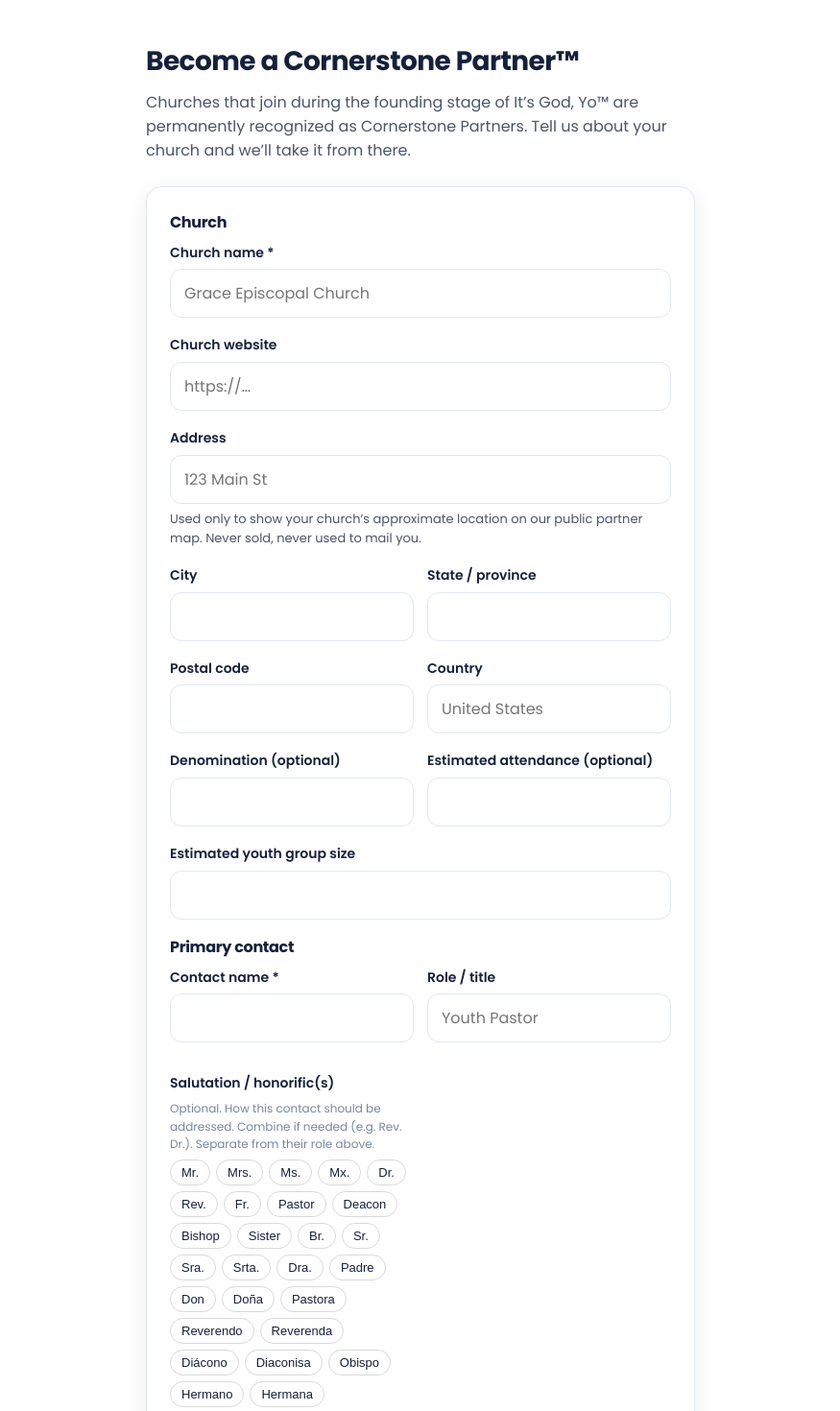
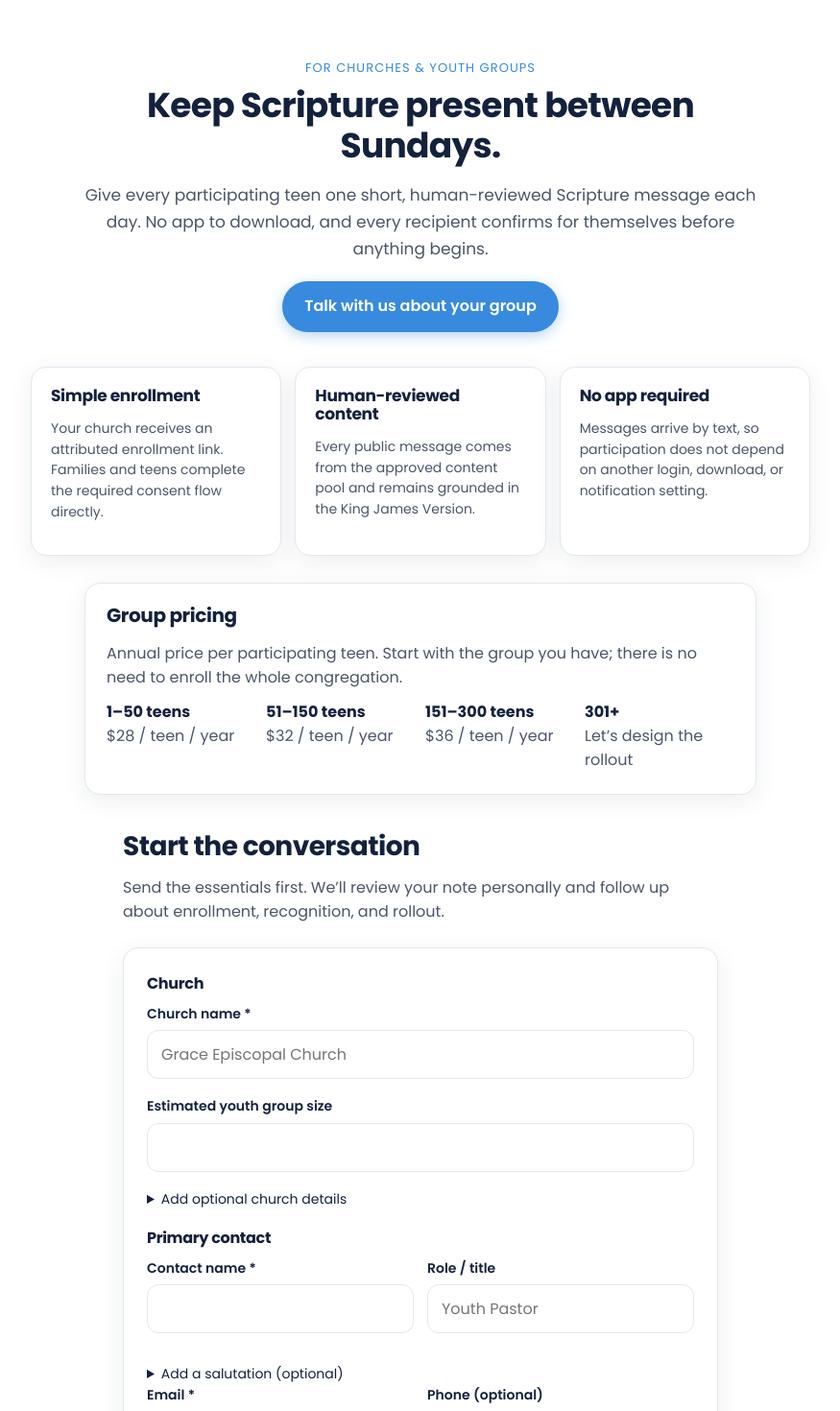
Before and after one commit to iaindeckard/its-god-yo, a Next.js app: page /cornerstone in a window 1280 px wide. Shown: the top 1470 px of the page at 96% size, without its empty margins (202-1077 px from the left). Built offline with nearby package versions, Linux system fonts and the light colour scheme.

Commit message:
Improve IGY conversion foundations

```diff
--- a/app/cornerstone/ApplicationForm.tsx
+++ b/app/cornerstone/ApplicationForm.tsx
@@ -79,11 +79,45 @@
   }
 
   return (
-    <main style={{ maxWidth: 620, margin: "0 auto", padding: "48px 24px" }}>
-      <h1 style={{ fontSize: 28, marginBottom: 8 }}>Become a Cornerstone Partner&trade;</h1>
+    <main style={{ maxWidth: 860, margin: "0 auto", padding: "48px 24px" }}>
+      <div style={{ maxWidth: 700, margin: "0 auto 36px", textAlign: "center" }}>
+        <p className="strong" style={{ color: "var(--igy-blue)", letterSpacing: ".08em", fontSize: 13, marginBottom: 8 }}>FOR CHURCHES &amp; YOUTH GROUPS</p>
+        <h1 style={{ fontSize: 36, lineHeight: 1.15, marginBottom: 12 }}>Keep Scripture present between Sundays.</h1>
+        <p className="muted" style={{ fontSize: 17, lineHeight: 1.65, marginBottom: 20 }}>
+          Give every participating teen one short, human-reviewed Scripture message each day. No app to download,
+          and every recipient confirms for themselves before anything begins.
+        </p>
+        <a className="btn btn-primary" href="#apply">Talk with us about your group</a>
+      </div>
+
+      <div style={{ display: "grid", gridTemplateColumns: "repeat(auto-fit, minmax(210px, 1fr))", gap: 14, marginBottom: 28 }}>
+        {[
+          ["Simple enrollment", "Your church receives an attributed enrollment link. Families and teens complete the required consent flow directly."],
+          ["Human-reviewed content", "Every public message comes from the approved content pool and remains grounded in the King James Version."],
+          ["No app required", "Messages arrive by text, so participation does not depend on another login, download, or notification setting."],
+        ].map(([title, body]) => (
+          <div className="card" key={title} style={{ padding: 20 }}>
+            <h2 style={{ fontSize: 17, marginBottom: 8 }}>{title}</h2>
+            <p className="muted" style={{ fontSize: 14, lineHeight: 1.55 }}>{body}</p>
+          </div>
+        ))}
+      </div>
+
+      <div className="card" style={{ maxWidth: 700, margin: "0 auto 38px", padding: 22 }}>
+        <h2 style={{ fontSize: 20, marginBottom: 8 }}>Group pricing</h2>
+        <p className="muted" style={{ marginBottom: 12 }}>Annual price per participating teen. Start with the group you have; there is no need to enroll the whole congregation.</p>
+        <div style={{ display: "grid", gridTemplateColumns: "repeat(auto-fit, minmax(150px, 1fr))", gap: 10 }}>
+          <div><strong>1–50 teens</strong><br /><span className="muted">$28 / teen / year</span></div>
+          <div><strong>51–150 teens</strong><br /><span className="muted">$32 / teen / year</span></div>
+          <div><strong>151–300 teens</strong><br /><span className="muted">$36 / teen / year</span></div>
+          <div><strong>301+</strong><br /><span className="muted">Let&rsquo;s design the rollout</span></div>
+        </div>
+      </div>
+
+      <div id="apply" style={{ maxWidth: 620, margin: "0 auto" }}>
+      <h2 style={{ fontSize: 28, marginBottom: 8 }}>Start the conversation</h2>
       <p className="muted" style={{ marginBottom: 24 }}>
-        Churches that join during the founding stage of It&rsquo;s God, Yo&trade; are permanently recognized as Cornerstone
-        Partners. Tell us about your church and we&rsquo;ll take it from there.
+        Send the essentials first. We&rsquo;ll review your note personally and follow up about enrollment, recognition, and rollout.
       </p>
 
       {error && <div className="error" style={{ marginBottom: 16 }}>{error}</div>}
@@ -103,14 +137,15 @@
           <input value={f.church_name} onChange={(e) => set("church_name", e.target.value)} placeholder="Grace Episcopal Church" />
         </div>
         <div className="field">
-          <label>Church website</label>
-          <input value={f.website} onChange={(e) => set("website", e.target.value)} placeholder="https://…" />
+          <label>Estimated youth group size</label>
+          <input type="number" min={0} value={f.estimated_youth_group_size} onChange={(e) => set("estimated_youth_group_size", e.target.value)} />
         </div>
-        <div className="field">
-          <label>Address</label>
-          <input value={f.address} onChange={(e) => set("address", e.target.value)} placeholder="123 Main St" />
-          <p className="hint">Used only to show your church&rsquo;s approximate location on our public partner map. Never sold, never used to mail you.</p>
-        </div>
+
+        <details style={{ marginBottom: 20 }}>
+          <summary style={{ cursor: "pointer", fontSize: 14, color: "var(--igy-muted)" }}>Add optional church details</summary>
+          <div style={{ marginTop: 14 }}>
+            <div className="field"><label>Church website</label><input value={f.website} onChange={(e) => set("website", e.target.value)} placeholder="https://…" /></div>
+            <div className="field"><label>Address</label><input value={f.address} onChange={(e) => set("address", e.target.value)} placeholder="123 Main St" /><p className="hint">Used only to show your church&rsquo;s approximate location on our public partner map. Never sold, never used to mail you.</p></div>
             <div className="row">
               <div className="field"><label>City</label><input value={f.city} onChange={(e) => set("city", e.target.value)} /></div>
               <div className="field"><label>State / province</label><input value={f.state_province} onChange={(e) => set("state_province", e.target.value)} /></div>
@@ -120,25 +155,22 @@
               <div className="field"><label>Country</label><input value={f.country} onChange={(e) => set("country", e.target.value)} placeholder="United States" /></div>
             </div>
             <div className="row">
-          <div className="field"><label>Denomination (optional)</label><input value={f.denomination} onChange={(e) => set("denomination", e.target.value)} /></div>
-          <div className="field"><label>Estimated attendance (optional)</label><input type="number" min={0} value={f.estimated_attendance} onChange={(e) => set("estimated_attendance", e.target.value)} /></div>
+              <div className="field"><label>Denomination</label><input value={f.denomination} onChange={(e) => set("denomination", e.target.value)} /></div>
+              <div className="field"><label>Estimated attendance</label><input type="number" min={0} value={f.estimated_attendance} onChange={(e) => set("estimated_attendance", e.target.value)} /></div>
             </div>
-        <div className="field">
-          <label>Estimated youth group size</label>
-          <input type="number" min={0} value={f.estimated_youth_group_size} onChange={(e) => set("estimated_youth_group_size", e.target.value)} />
           </div>
+        </details>
 
         <h2 style={{ fontSize: 16, margin: "20px 0 12px" }}>Primary contact</h2>
         <div className="row">
           <div className="field"><label>Contact name *</label><input value={f.contact_name} onChange={(e) => set("contact_name", e.target.value)} /></div>
           <div className="field"><label>Role / title</label><input value={f.contact_title} onChange={(e) => set("contact_title", e.target.value)} placeholder="Youth Pastor" /></div>
-          <SalutationSelect
-            lang="en"
-            value={contactSalutation}
-            onChange={setContactSalutation}
-            label="Salutation / honorific(s)"
-            hint="Optional. How this contact should be addressed. Combine if needed (e.g. Rev. Dr.). Separate from their role above."
-          />
+          <details style={{ width: "100%" }}>
+            <summary style={{ cursor: "pointer", fontSize: 14, color: "var(--igy-muted)" }}>Add a salutation (optional)</summary>
+            <div style={{ marginTop: 12 }}>
+              <SalutationSelect lang="en" value={contactSalutation} onChange={setContactSalutation} label="Salutation / honorific(s)" hint="Combine titles if needed (e.g. Rev. Dr.)." />
+            </div>
+          </details>
         </div>
         <div className="row">
           <div className="field"><label>Email *</label><input type="email" value={f.contact_email} onChange={(e) => set("contact_email", e.target.value)} placeholder="you@church.org" /></div>
@@ -178,6 +210,7 @@
         </button>
         <p className="hint" style={{ marginTop: 10 }}>Fields marked * are required.</p>
       </div>
+      </div>
     </main>
   );
 }
--- a/app/sample/page.tsx
+++ b/app/sample/page.tsx
@@ -50,8 +50,8 @@
           <div className={s.eyebrow}>SEE IT FOR REAL</div>
           <h1 className={s.h1}>This is what lands on their phone.</h1>
           <p className={s.sub}>
-            Real verses we&rsquo;ve already sent, in the exact voice we text them. No signup,
-            nothing to enter. Reload for a fresh set.
+            A curated set of real, human-approved messages in the exact voice we text them.
+            No signup and nothing to enter. Reload for a fresh set.
           </p>
         </div>
 
--- a/components/Landing.tsx
+++ b/components/Landing.tsx
@@ -110,7 +110,9 @@
 
   const c = audience ? CONTENT[audience] : null;
 
-  const shareUrl = "https://its-god-yo.vercel.app";
+  // Always hand parents the canonical production domain. The previous Vercel URL
+  // fragmented trust, attribution, and any future campaign measurement.
+  const shareUrl = "https://itsgodyo.com";
   const shareText = "Check out It's God, Yo, a daily scripture text in language that actually lands. A parent sets it up:";
   const smsHref = `sms:?&body=${encodeURIComponent(`${shareText} ${shareUrl}`)}`;
   const mailHref = `mailto:?subject=${encodeURIComponent("It's God, Yo, daily scripture text")}&body=${encodeURIComponent(`${shareText}\n\n${shareUrl}`)}`;
--- a/lib/sampleVerses.ts
+++ b/lib/sampleVerses.ts
@@ -2,6 +2,29 @@
 import { getSupabaseAdmin } from "./supabaseAdmin";
 
 export type SampleVerse = { text: string; verseRef: string | null };
+
+// Public samples are a sales surface, not a random theological survey. These
+// references were selected from the human-approved pool for clarity, hope, and
+// broad first-impression fit. Daily delivery continues to use the full approved
+// content pool; this allowlist affects only public marketing samples.
+export const MARKETING_SAMPLE_REFS = new Set([
+  "psalm 32:7",
+  "psalm 40:5",
+  "psalm 42:5",
+  "psalm 46:10",
+  "psalm 64:9",
+  "psalm 29:4",
+  "2 timothy 4:17",
+  "1 corinthians 15:54",
+]);
+
+export function normalizeVerseRef(ref: string | null): string {
+  return (ref ?? "")
+    .trim()
+    .toLowerCase()
+    .replace(/^psalms\s+/, "psalm ")
+    .replace(/\s+/g, " ");
+}
 
 /**
  * Pull a fresh spread of already-approved, already-live daily-verse paraphrases for
@@ -25,9 +48,16 @@
     .not("final_translation", "is", null);
   if (error || !data) return [];
 
+  // Prefer a deliberately curated first-impression pool. If content operations
+  // temporarily leaves fewer than requested available, fall back to the full
+  // human-approved pool so the sample page never goes empty.
+  const rows = data as { final_translation: string | null; verse_ref: string | null; theme_track: string | null }[];
+  const curated = rows.filter((row) => MARKETING_SAMPLE_REFS.has(normalizeVerseRef(row.verse_ref)));
+  const sourceRows = curated.length >= Math.min(n, 3) ? curated : rows;
+
   // Bucket by track, shuffle each bucket.
   const byTrack = new Map<string, SampleVerse[]>();
-  for (const row of data as { final_translation: string | null; verse_ref: string | null; theme_track: string | null }[]) {
+  for (const row of sourceRows) {
     const text = (row.final_translation ?? "").trim();
     if (!text) continue;
     const track = row.theme_track ?? "general";
```
Also changed, not shown: app/signup/SignupFlow.tsx (+17 -6 lines). Lines whose indentation alone changed are shown as unchanged.
